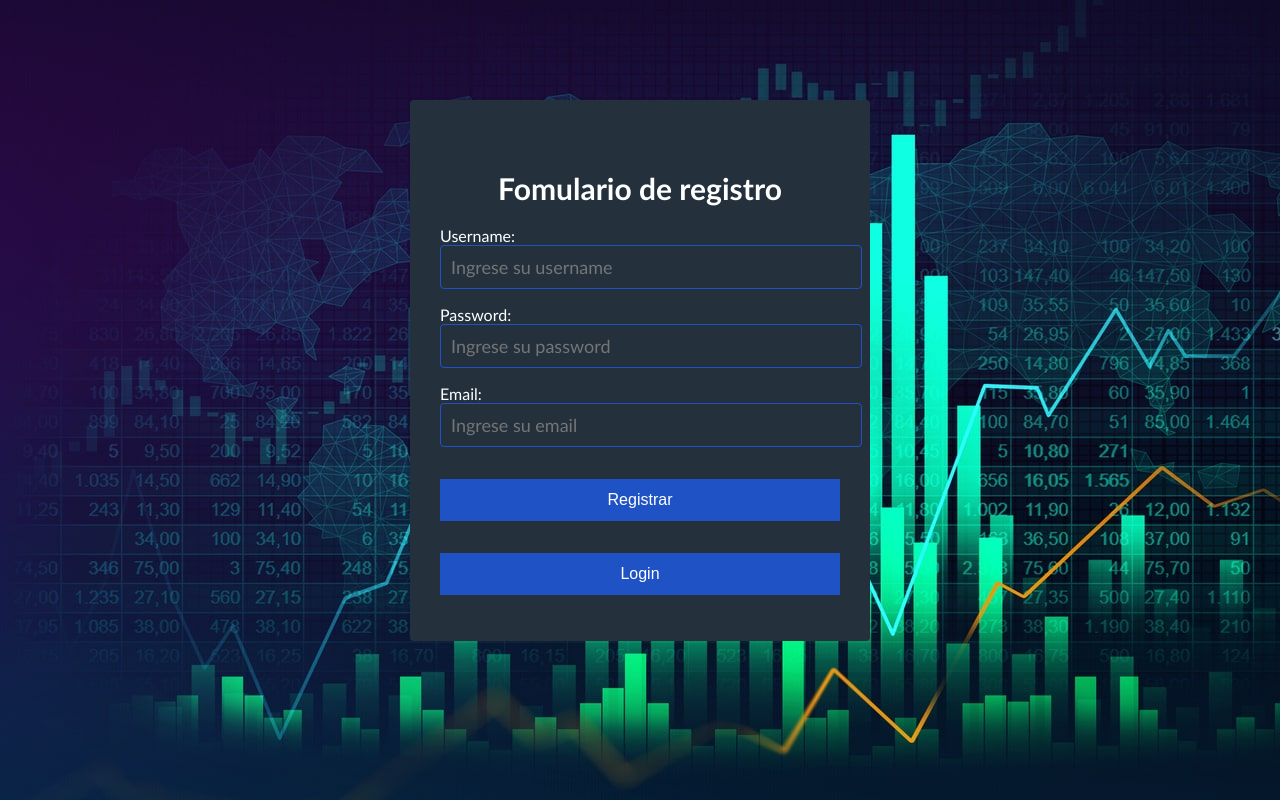
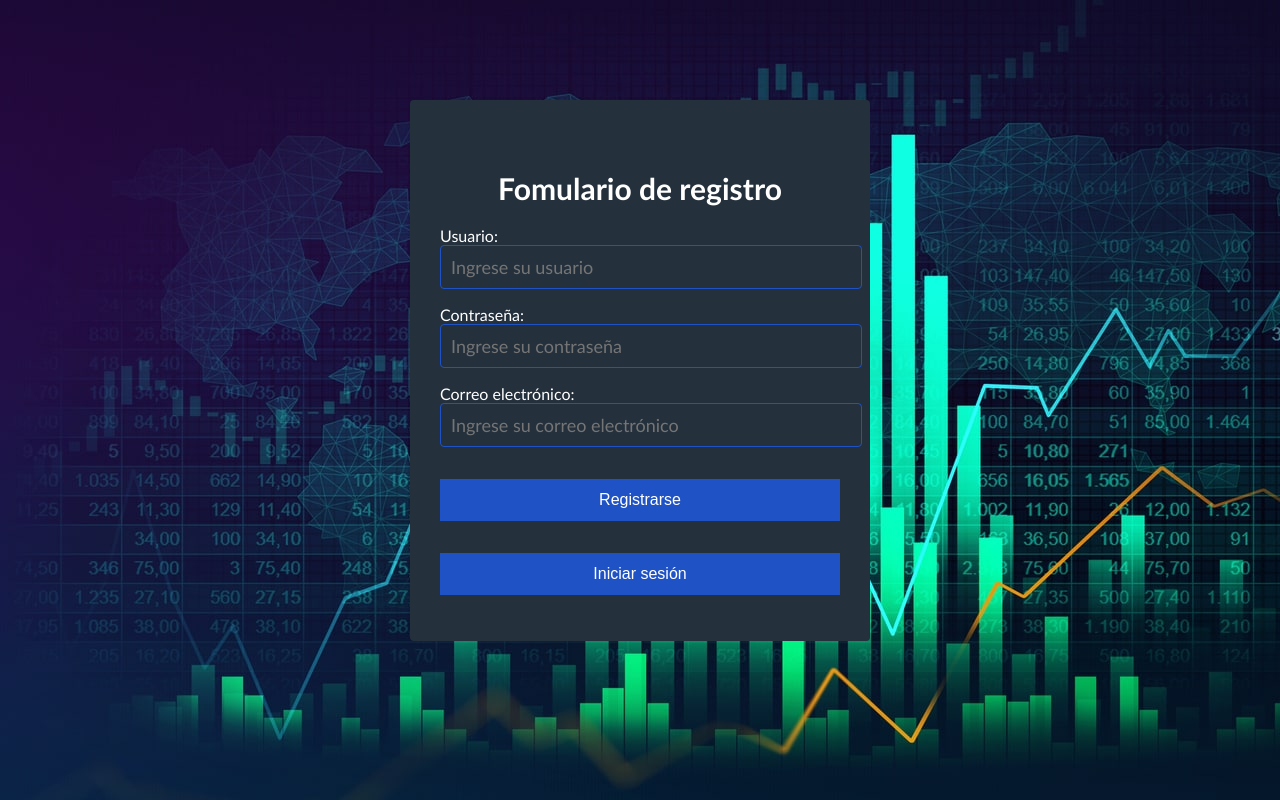
Before and after one commit to Ereiclo/stonks, a Django app: page /stocks/register/ in a window 1280 px wide. Run offline with Django 4.2, Linux system fonts and the light colour scheme.

Commit message:
cambio lenguaje frontend

```diff
--- a/core/stocks/templates/stocks/register.html
+++ b/core/stocks/templates/stocks/register.html
@@ -11,19 +11,19 @@
 
 	<form class="form-register " id="form">
 		<center><h4>Fomulario de registro</h4></center>
-		<p id="error-handling" style="display: none;">Usuario invalido</p>
-		<label for="username">Username:
-		<input class="controls" type="text" name="username" id="username" placeholder="Ingrese su username">
-		<label for="password">Password:
-		<input class="controls" type="password" name="password" id="password" placeholder="Ingrese su password">
-		<label for="password">Email:
-		<input class="controls" type="text" name="email" id="email" placeholder="Ingrese su email">
+		<p id="error-handling" style="display: none;">Usuario inválido</p>
+		<label for="username">Usuario:
+		<input class="controls" type="text" name="username" id="username" placeholder="Ingrese su usuario">
+		<label for="password">Contraseña:
+		<input class="controls" type="password" name="password" id="password" placeholder="Ingrese su contraseña">
+		<label for="password">Correo electrónico:
+		    <input class="controls" type="text" name="email" id="email" placeholder="Ingrese su correo electrónico">
 
-		<input class="boton" type="submit" value="Registrar" >
+		<input class="boton" type="submit" value="Registrarse">
 
 	</form>
     <div class="div-register" >
-        <input id="redirect-login" class="boton2" type="submit" value="Login" >
+        <input id="redirect-login" class="boton2" type="submit" value="Iniciar sesión" >
     </div>
 </body>
 
```
Also changed, not shown: core/stocks/templates/stocks/account.html (+4 -4 lines), core/stocks/templates/stocks/index.html (+4 -4 lines), core/stocks/templates/stocks/login.html (+9 -9 lines).
